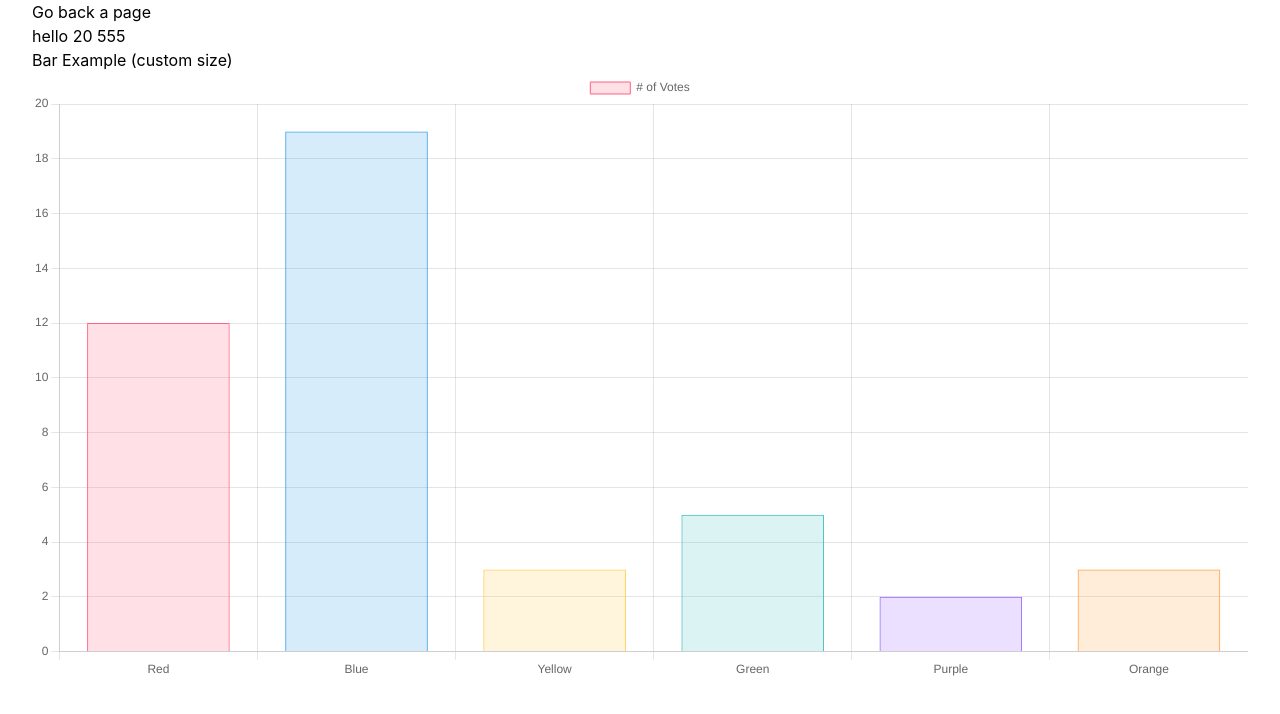
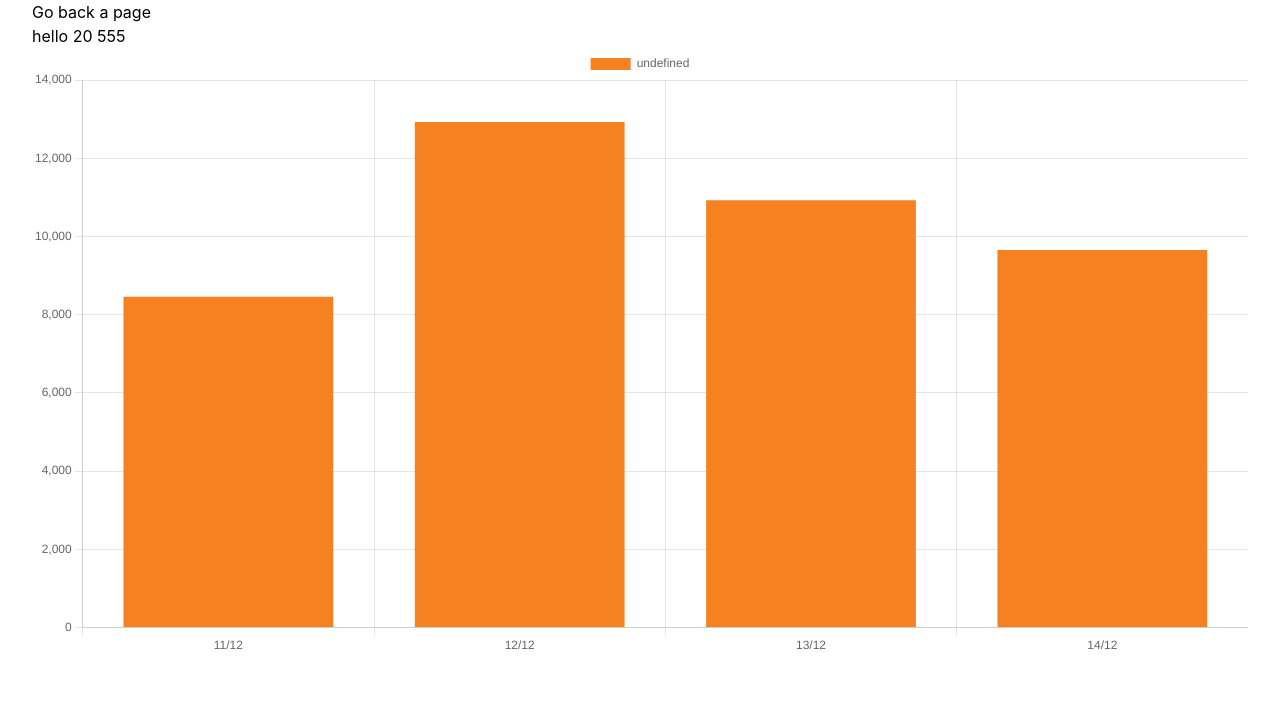
Before and after one commit to Kalashnikkov/getter-test, a Next.js app: page /sales-dashboard in a window 1280 px wide. Shown: the top 714 px of the page. Built offline with nearby package versions, Linux system fonts and the light colour scheme.

Commit message:
Need to pass data as prop into functional component

```diff
--- a/pages/Bar.js
+++ b/pages/Bar.js
@@ -2,39 +2,29 @@ import React from 'react';
 import {Bar} from 'react-chartjs-2';
 import Chart from 'chart.js/auto'
 
-const data = {
-  labels: ['Red', 'Blue', 'Yellow', 'Green', 'Purple', 'Orange'],
-  datasets: [{
-    label: '# of Votes',
-    data: [12, 19, 3, 5, 2, 3],
-    backgroundColor: [
-      'rgba(255, 99, 132, 0.2)',
-      'rgba(54, 162, 235, 0.2)',
-      'rgba(255, 206, 86, 0.2)',
-      'rgba(75, 192, 192, 0.2)',
-      'rgba(153, 102, 255, 0.2)',
-      'rgba(255, 159, 64, 0.2)'
-    ],
-    borderColor: [
-      'rgba(255, 99, 132, 1)',
-      'rgba(54, 162, 235, 1)',
-      'rgba(255, 206, 86, 1)',
-      'rgba(75, 192, 192, 1)',
-      'rgba(153, 102, 255, 1)',
-      'rgba(255, 159, 64, 1)'
-    ],
-    borderWidth: 1
-  }]
+const data2 = {
+  labels: ['11/12', '12/12', '13/12', '14/12'], // TODO: you'll need to loop through some dates here (I recommend date-fns)
+  datasets: [
+    {
+      data: [8459,12924,10926,9652],  // Hint: Maybe you can format the Axes "ticks" so it returns a nice format? e.g. $8.4k
+      borderColor: '#f58120',
+      backgroundColor: '#f58120',
+    }
+  ]
+}
+
+function formatData (data) {
+  console.log(data)
+  console.log("HELLO")
+  return data2
 }
 
 export default () => ({
-  displayName: 'BarExample',
   render() {
     return (
       <div>
-        <h2>Bar Example (custom size)</h2>
         <Bar
-          data={data}
+          data={formatData()}
           width={400}
           height={200}
           options={{
--- a/pages/sales-dashboard.js
+++ b/pages/sales-dashboard.js
@@ -15,10 +15,36 @@ function getOrders() {
     }
 }
 
-function Content () {
+function getRevenue() {
+    const { data, error } = useSWR('/api/getRevenue', fetcher)
+
+    return {
+        revenue: data,
+        isLoading: !error && !data,
+        isError: error
+    }
+}
+
+function OrdersContent () {
     const { orders, isLoading, isError } = getOrders()
     if (isLoading) return <div>wtf</div>
     return <h1>hello {orders.orders[0].qld} 555</h1>
+
+}
+
+function RevenueContent () {
+    const { orders, isLoading, isError } = getRevenue()
+    if (isLoading) {
+        return (
+            <div>wtf</div>
+        )
+    } else {
+        return (
+            <div>
+                <BarGraph/>
+            </div>
+        )
+    }
 }
 
 export default function Dashboard() {
@@ -28,8 +54,8 @@ export default function Dashboard() {
             <Link href="/">
                 <a>Go back a page</a>
             </Link>
-            <Content/>
-            <BarGraph/>
+            <OrdersContent/>
+            <RevenueContent/>
             </h1>
         </div>
     )
```
